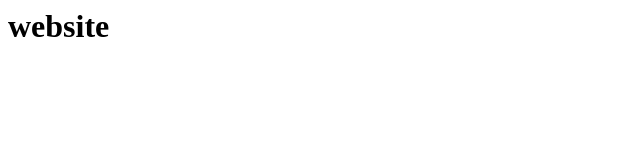
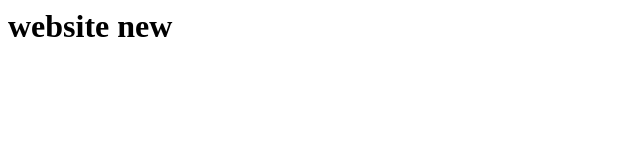
Before and after one commit to nivedh042/web, a plain HTML site: page index.htm in a window 1280 px wide. Shown: the full height of the page, 0-640 px from the left. Drawn offline with Linux system fonts and the light colour scheme.

Commit message:
first line modified

```diff
--- a/index.htm
+++ b/index.htm
@@ -1,3 +1,3 @@
 <html>
-	<h1> website </h1>
+	<h1> website new </h1>
 </html>
```
